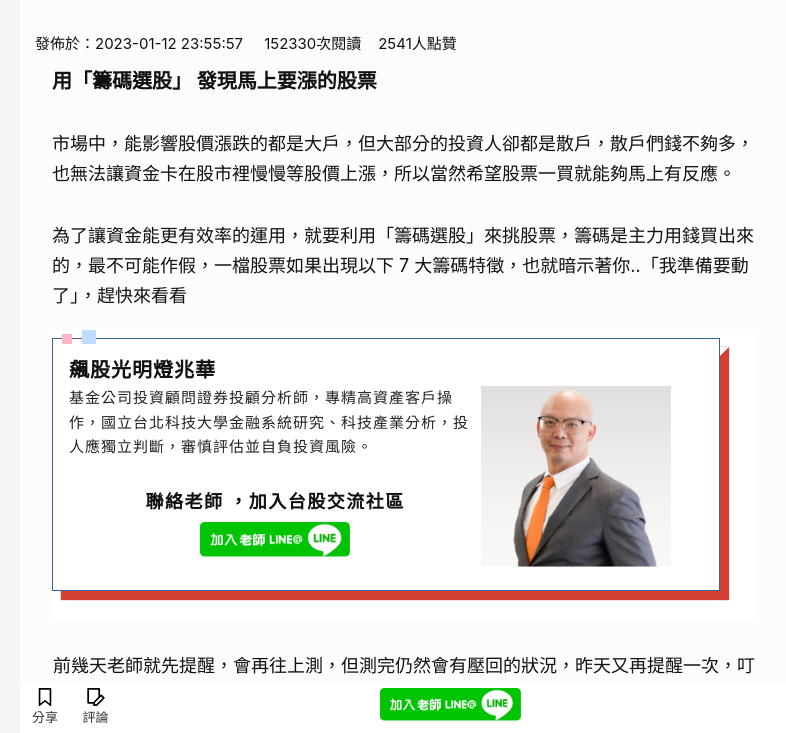
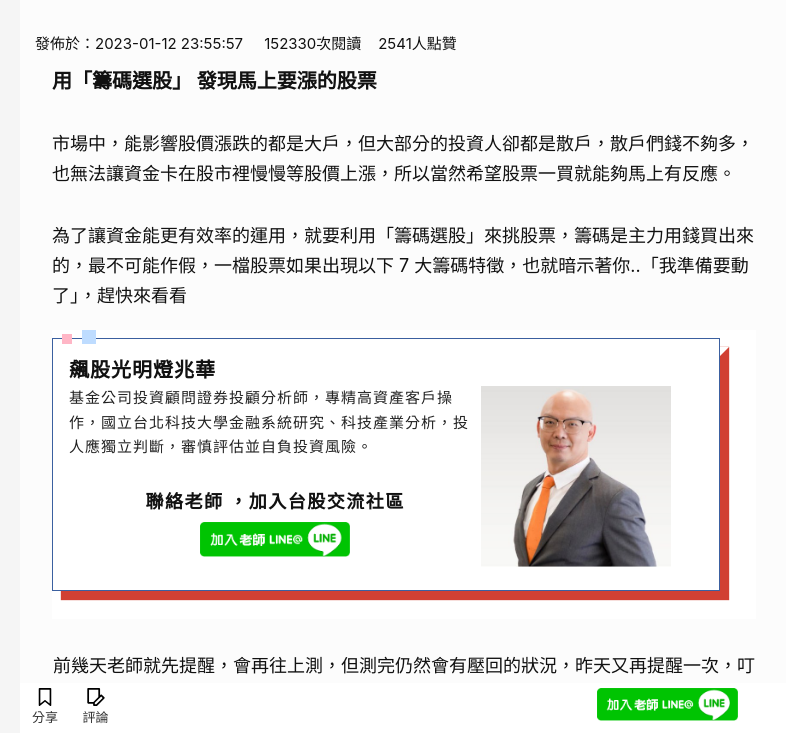
Before and after one commit to plmonu/plmonu.github.io, a plain HTML site: page index.html in a window 1280 px wide. Shown: the part 67-800 px from the top of the page, without its empty margins (236-1022 px from the left). Drawn offline with Linux system fonts and the light colour scheme.

Commit message:
Update index.html

```diff
--- a/index.html
+++ b/index.html
@@ -965,7 +965,7 @@
                 <a href="https://cutt.ly/z9UQyAQ" rel="nofollow" target="_blank"><svg fill="#000000" height="18px" width="18px" version="1.1" id="Capa_1" xmlns="http://www.w3.org/2000/svg" xmlns:xlink="http://www.w3.org/1999/xlink" viewBox="0 0 310 310" xml:space="preserve"><g id="SVGRepo_bgCarrier" stroke-width="0"></g><g id="SVGRepo_tracerCarrier" stroke-linecap="round" stroke-linejoin="round"></g><g id="SVGRepo_iconCarrier"> <path d="M300.606,159.727l-45.333-45.333c-5.857-5.858-15.355-5.858-21.213,0L225,123.454V15c0-8.284-6.716-15-15-15H20 C11.716,0,5,6.716,5,15v240.002c0,8.284,6.716,15,15,15h85V295c0,8.284,6.716,15,15,15h45.333c3.979,0,7.794-1.581,10.607-4.394 l124.667-124.667C306.465,175.081,306.465,165.585,300.606,159.727z M35,30h160v123.454l-85.606,85.605 c-0.302,0.301-0.581,0.619-0.854,0.942H35V30z M159.12,280H135v-24.121l109.667-109.666l24.12,24.12L159.12,280z"></path> </g></svg><span style=" color: rgb(0 0 0 / 80%); ">評論</span></a>
             </li>
 
-            <li style="padding-left: 35%;">
+            <li style="float: right;padding-right: 150px;">
                 <a href="https://cutt.ly/z9UQyAQ" rel="nofollow" target="_blank"><img src="static/image/line.png" style=" height: 33px; "></a>
             </li>
         </ul>
```
